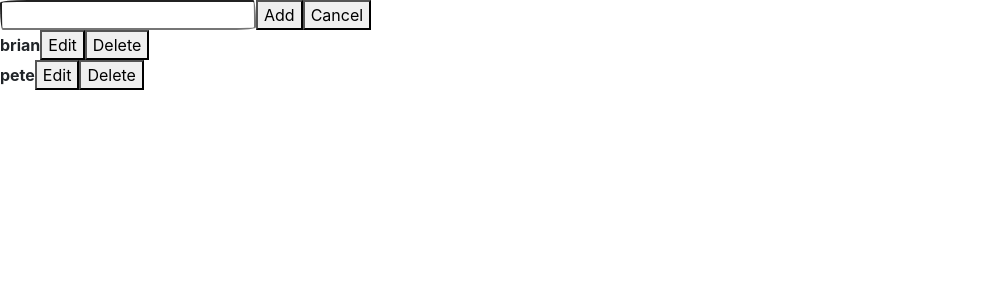
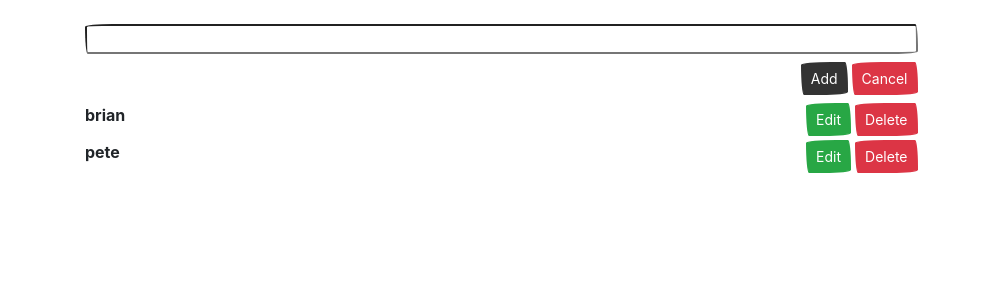
Before and after one commit to srianbury/RealReact, a React (Create React App) app: page /#/ in a window 1280 px wide. Shown: the top 300 px of the page, without its empty margins (0-981 px from the left). Built offline with nearby package versions, Linux system fonts and the light colour scheme; a web font is replaced by a local one.

Commit message:
styled all components

```diff
--- a/src/CrudApp/Crud.js
+++ b/src/CrudApp/Crud.js
@@ -29,7 +29,7 @@ class Crud extends React.Component {
     render() {
         const { data } = this.state;
         return (
-            <div>
+            <div className='container mt-4'>
                 <InputWithLoading
                     loading={this.state.creating}
                     handleSubmit={this.create}
--- a/src/CrudApp/FunctionalComps.js
+++ b/src/CrudApp/FunctionalComps.js
@@ -2,7 +2,11 @@ import React from 'react';
 
 
 const Loading = () => {
-    return(<div>Loading...</div>);
+    return(
+        <div className="spinner-border" role="status">
+            <span class="sr-only">Loading...</span>
+        </div>
+    );
 }
 
 
--- a/src/CrudApp/Input.js
+++ b/src/CrudApp/Input.js
@@ -13,10 +13,12 @@ class Input extends React.Component {
 
     render() {
         return (
-            <div>
-                <input value={this.state.value} onChange={this.handleChange} />
-                <button onClick={this.handleAdd}>{this.props.submitText}</button>
-                <button onClick={this.handleClear}>{this.props.cancelText}</button>
+            <div className='w-75'>
+                <input className='w-100' value={this.state.value} onChange={this.handleChange} onKeyPress={this.handleEnter}/>
+                <div className='d-flex justify-content-end mt-2'>
+                    <button onClick={this.handleAdd} className='btn btn-sm btn-primary'>{this.props.submitText}</button>
+                    <button onClick={this.handleClear} className='btn btn-sm btn-danger ml-1'>{this.props.cancelText}</button>
+                </div>
             </div>
         );
     }
@@ -35,6 +37,12 @@ class Input extends React.Component {
         });
         this.props.handleCancel();
     }
+
+    handleEnter = (e) => {
+        if(e.key==='Enter'){
+            this.handleAdd();
+        }
+    }
 }
 
 
--- a/src/CrudApp/ListView.js
+++ b/src/CrudApp/ListView.js
@@ -13,7 +13,7 @@ class ListView extends React.Component{
             return(<NoData />);
         } else {
             return(
-                <div>
+                <div className='mt-2'>
                     {data.map(row =>
                         <Row
                             key={row.id}
@@ -34,10 +34,12 @@ ListView.propTypes = {
 
 const ViewRow = (props) => {
     return(
-        <div>
+        <div className='w-75 d-flex justify-content-between'>
             {props.value}
-            <button onClick={props.handleEdit}>Edit</button>
-            <button onClick={props.handleDelete}>Delete</button>
+            <div>
+                <button className='btn btn-sm btn-success' onClick={props.handleEdit}>Edit</button>
+                <button className='btn btn-sm btn-danger ml-1' onClick={props.handleDelete}>Delete</button>
+            </div>
         </div>
     );
 }
@@ -57,9 +59,9 @@ class Row extends React.Component{
     render(){
         const { edit, loading } = this.state;
         const { value, id } = this.props.record;
-
+        let row;
         if(edit){
-            return(
+            row = (
                 <InputWithLoading
                     loading={loading}
                     value={value}
@@ -70,7 +72,7 @@ class Row extends React.Component{
                     cancelText='Cancel' />
             );
         } else {
-            return(
+            row =(
                 <ViewWithLoading
                     loading={loading}
                     value={value}
@@ -78,6 +80,10 @@ class Row extends React.Component{
                     handleDelete={this.handleDelete} />
             );
         }
+
+        return(
+            <div className='mt-1'>{row}</div>
+        );
     }
 
     componentDidUpdate(prevProps){
```
